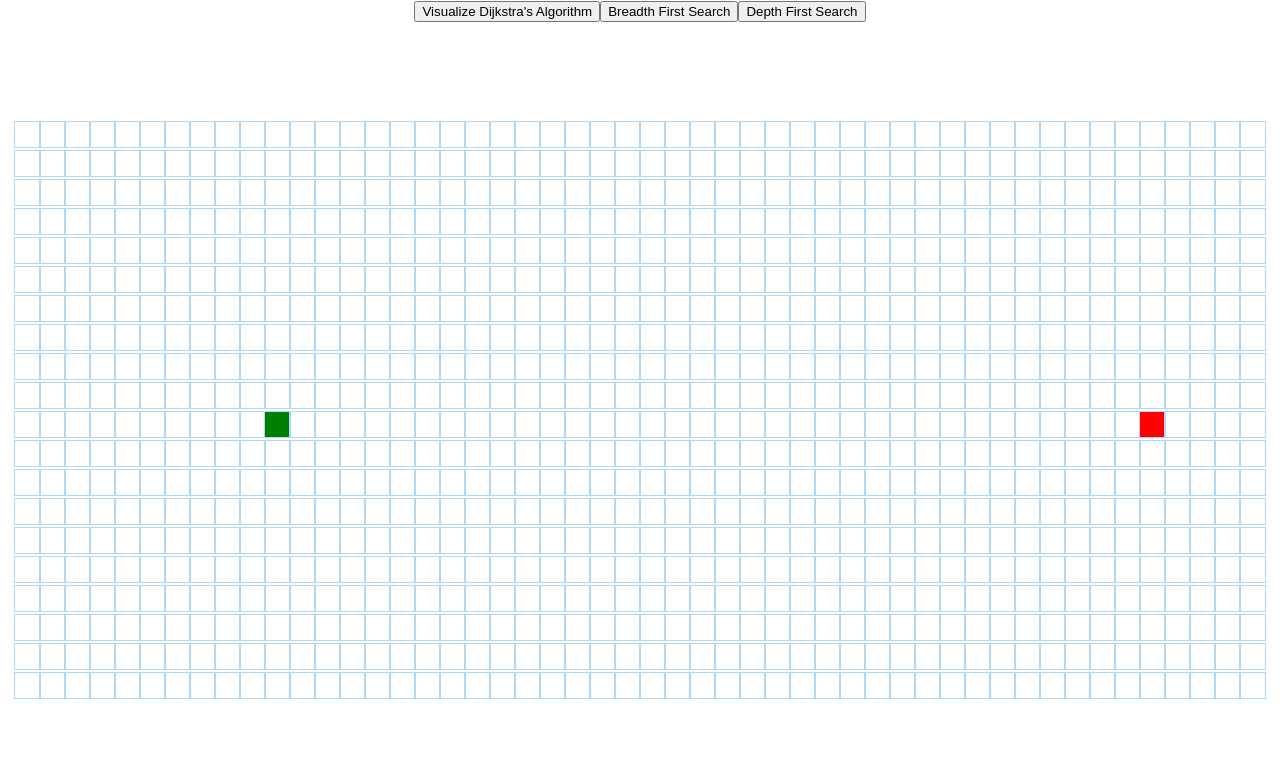
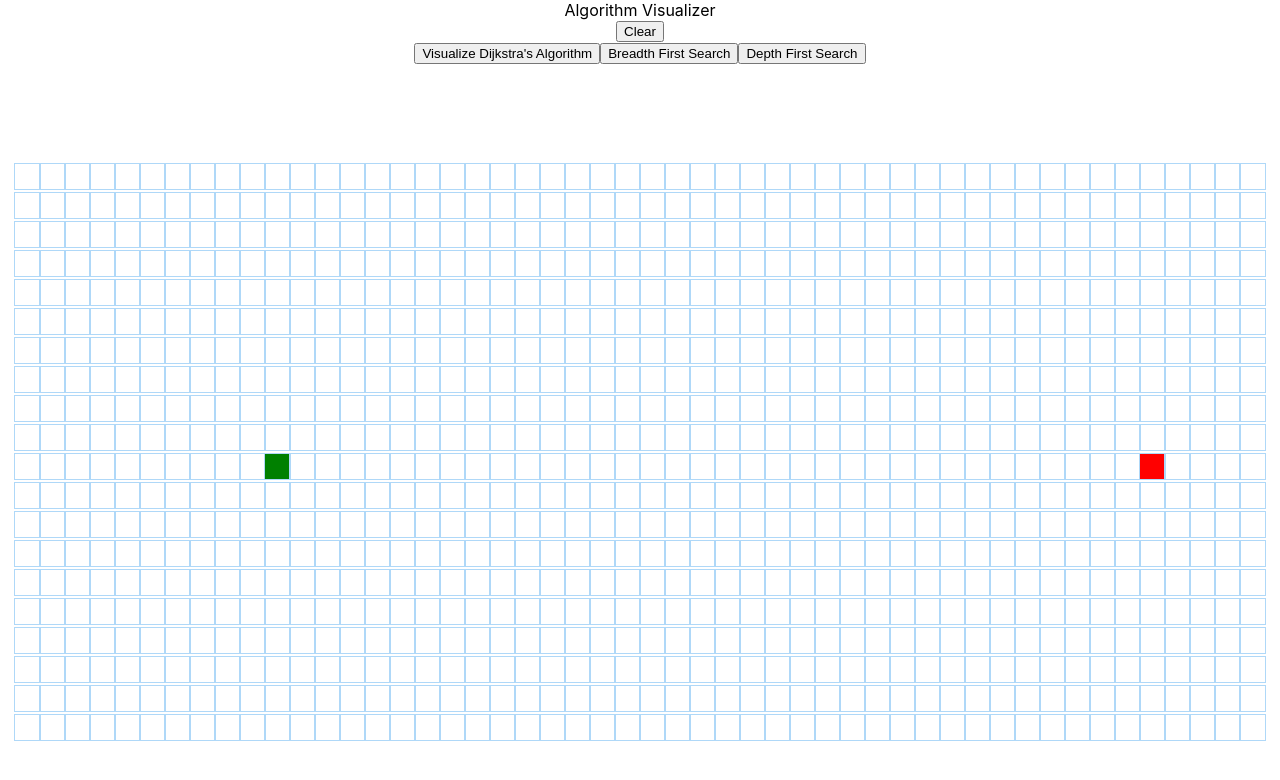
Before and after one commit to SchrOdinger11/AlgoVisualizer, a React (Create React App) app: page / in a window 1280 px wide. Shown: the top 780 px of the page. Built offline with nearby package versions, Linux system fonts and the light colour scheme.

Commit message:
made code modular

```diff
--- a/src/App.js
+++ b/src/App.js
@@ -5,6 +5,7 @@ import PathfindingVisualizer from './pathfindingvisualizer/PathfindingVisualizer
 function App() {
   return (
     <div className="App">
+
       <PathfindingVisualizer></PathfindingVisualizer>
     </div>
   );
--- a/src/pathfindingvisualizer/PathfindingVisualizer.jsx
+++ b/src/pathfindingvisualizer/PathfindingVisualizer.jsx
@@ -5,7 +5,8 @@ import {dijkstra, shortestPathOrder} from '../algorithms/dijkstra';
 import {bfs} from '../algorithms/bfs'
 import {dfs} from '../algorithms/dfs'
 import './PathfindingVisualizer.css';
-
+import { Helmet } from 'react-helmet';
+import { useState } from 'react';
 const starting_row = 10;
 const starting_col = 10;
 const ending_row = 10;  //19
@@ -16,8 +17,6 @@ const ending_col = 45;//45
 
 
 export default class PathfindingVisualizer extends Component {
-
-
 
 
 
@@ -50,6 +49,12 @@ export default class PathfindingVisualizer extends Component {
   handleMouseUp() {
     this.setState({mouseIsPressed: false});
   }
+
+
+
+
+
+
 
   animateDijkstra(visitedNodesInOrder, nodesInShortestPathOrder) {
     for (let i = 0; i <= visitedNodesInOrder.length; i++) {
@@ -111,7 +116,9 @@ export default class PathfindingVisualizer extends Component {
     this.animateDijkstra(visitedNodesInOrder, nodesInShortestPathOrder);
   }
 
-
+   reset  (){
+    window.location.reload();
+}
 
 
 
@@ -121,16 +128,43 @@ export default class PathfindingVisualizer extends Component {
     return (
       <>
 
-        <button onClick={() => this.visualizeDijkstra()}>
+
+<div>
+<header className="Navbar">
+        <div className="Toolbar">
+
+          <div className="Title" > Algorithm Visualizer </div>
+
+          <button  className="clearbutton" onClick={()=>this.reset()}>Clear</button>
+
+        </div>
+      </header>
+
+
+      </div>
+
+
+
+
+      <div className='button1'>
+        <button  onClick={() => this.visualizeDijkstra()}>
           Visualize Dijkstra's Algorithm
         </button>
-        <button onClick={() => this.visualizebfs()}>
+        <button  onClick={() => this.visualizebfs()}>
           Breadth First Search
         </button>
 
-        <button onClick={() => this.visualizedfs()}>
+        <button  onClick={() => this.visualizedfs()}>
           Depth First Search
         </button>
+
+
+
+
+
+
+
+        </div>
 
 
 
```
